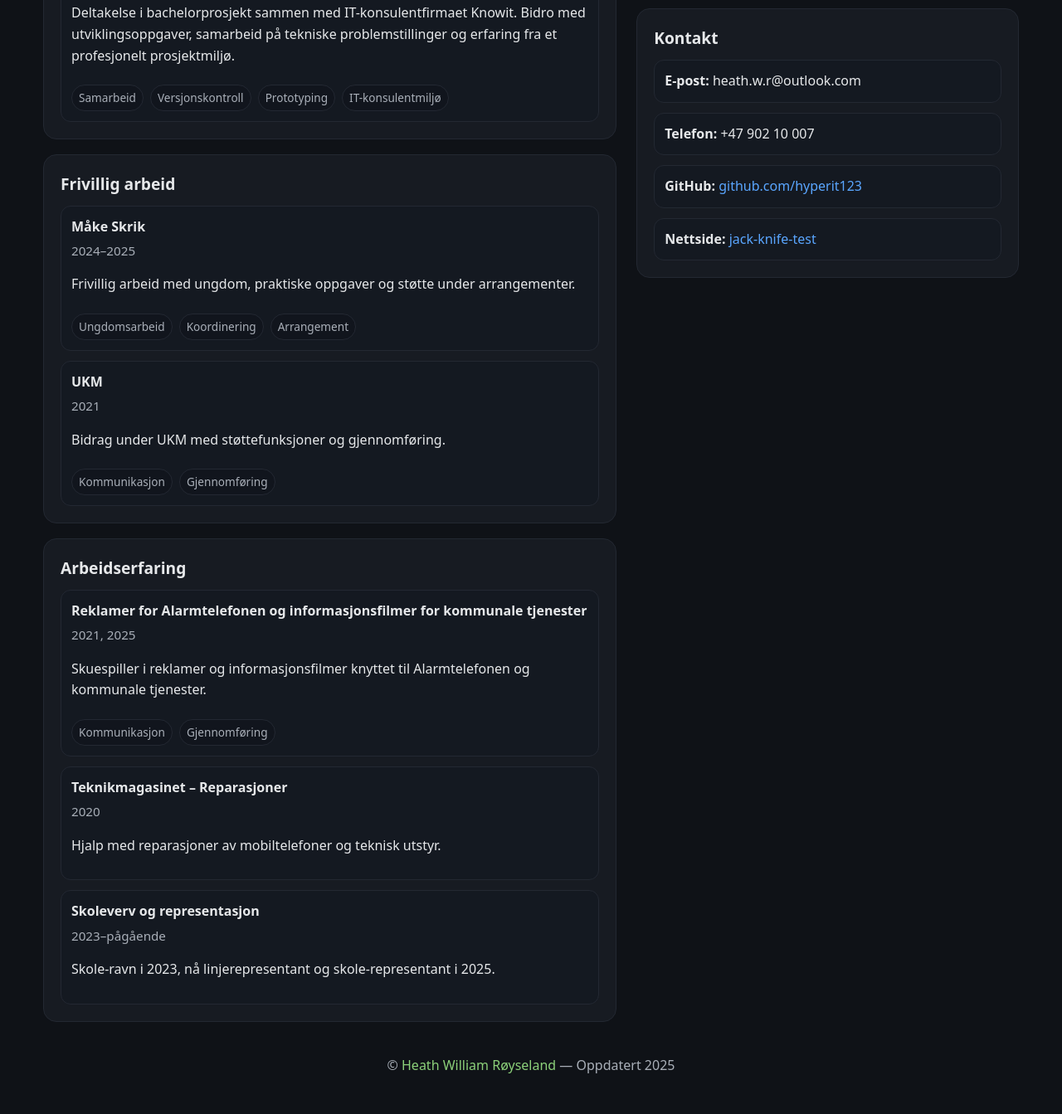
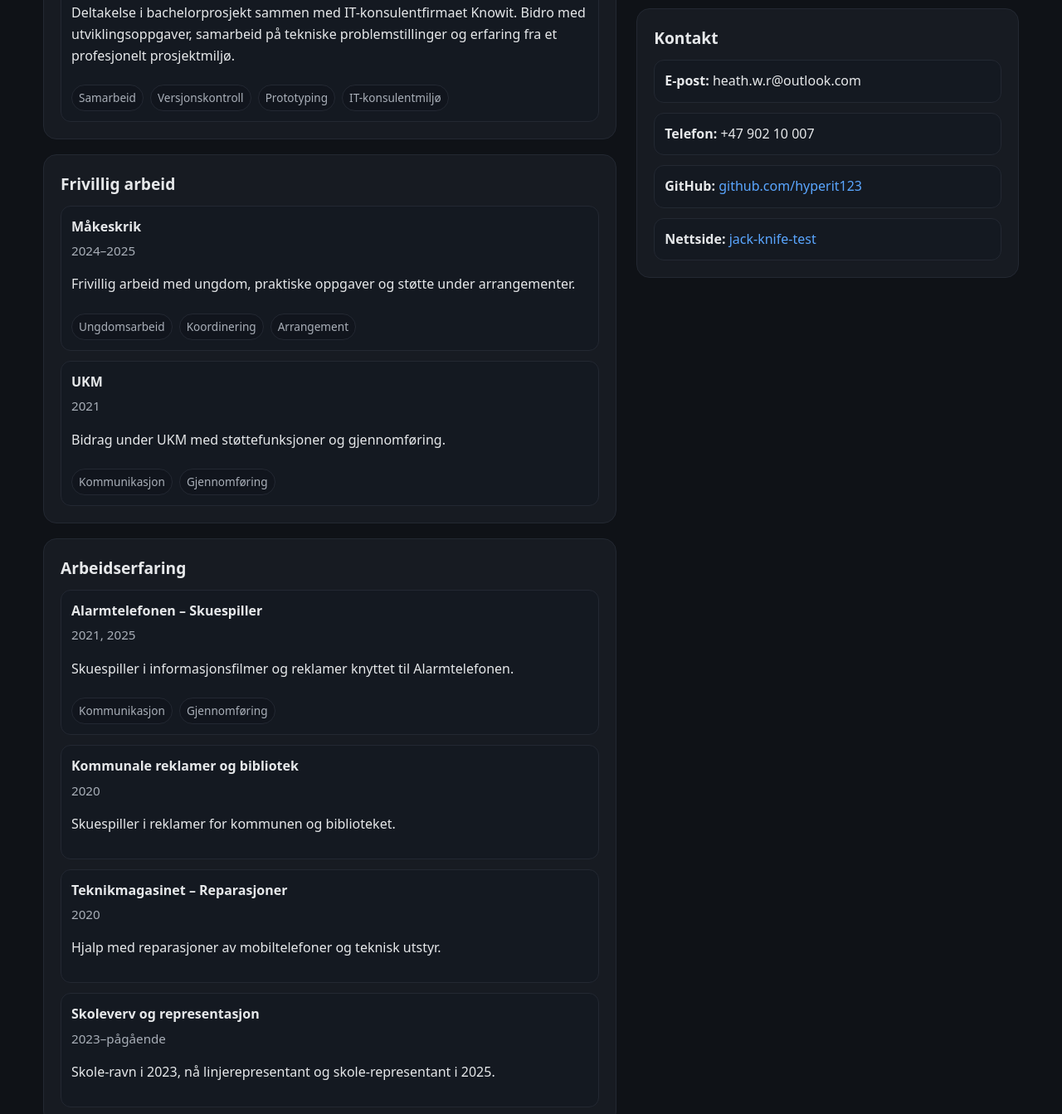
Before and after one commit to hyperit123/cv, a plain HTML site: page index.html in a window 1280 px wide. Shown: the part 1014-2357 px from the top of the page at 83% size. Drawn offline with Linux system fonts and the light colour scheme.

Commit message:
Update contact info and correct content in index.html
Uncommented the LinkedIn link, updated the website URL, and fixed typos in 'Måkeskrik'. Revised and expanded work experience entries for clarity and accuracy.

```diff
--- a/index.html
+++ b/index.html
@@ -178,9 +178,9 @@
       <div class="contact" aria-label="Kontaktinformasjon">
         <span class="tag">Kristiansand, Agder</span>
         <a class="tag" href="mailto:heath.w.r@outlook.com">E-post</a>
-        <!-- <a class="tag" href="https://linkedin.com/in/brukernavn">LinkedIn</a> -->
+        <a class="tag" href="https://linkedin.com/in/brukernavn">LinkedIn</a>
         <a class="tag" href="https://github.com/hyperit123">GitHub</a>
-        <a class="tag" href="https://jack-knife-test.netlify.app/">Nettside</a>
+        <a class="tag" href="https://dittdomene.no">Nettside</a>
       </div>
     </header>
 
@@ -190,7 +190,7 @@
           <h2>Om meg</h2>
           <p>
             Jeg er en utviklingsorientert person med langvarig interesse for koding og teknologi.
-            Gjennom frivillig arbeid, blant annet ved Måke Skrik og UKM, har jeg fått erfaring med
+            Gjennom frivillig arbeid, blant annet ved Måkeskrik og UKM, har jeg fått erfaring med
             ungdomsarbeid, koordinering og kommunikasjon. Jeg har også deltatt i prosjekter ved
             Universitetet i Agder i samarbeid med IT-konsulentfirmaet Knowit, der jeg bidro i et
             bachelorprosjekt med fokus på utviklingsoppgaver og samarbeid i et profesjonelt miljø.
@@ -202,8 +202,6 @@
             aktivt i studier, samarbeid og teknisk dokumentasjon.
           </p>
         </section>
-
-
 
         <section>
           <h2>Prosjekter</h2>
@@ -227,7 +225,7 @@
           <h2>Frivillig arbeid</h2>
           <ul class="list">
             <li class="item">
-              <p class="item-title">Måke Skrik</p>
+              <p class="item-title">Måkeskrik</p>
               <p class="item-meta">2024–2025</p>
               <p>Frivillig arbeid med ungdom, praktiske oppgaver og støtte under arrangementer.</p>
               <span class="pill">Ungdomsarbeid</span><span class="pill">Koordinering</span><span class="pill">Arrangement</span>
@@ -245,10 +243,15 @@
           <h2>Arbeidserfaring</h2>
           <ul class="list">
             <li class="item">
-              <p class="item-title">Reklamer for Alarmtelefonen og informasjonsfilmer for kommunale tjenester</p>
+              <p class="item-title">Alarmtelefonen – Skuespiller</p>
               <p class="item-meta">2021, 2025</p>
-              <p>Skuespiller i reklamer og informasjonsfilmer knyttet til Alarmtelefonen og kommunale tjenester.</p>
+              <p>Skuespiller i informasjonsfilmer og reklamer knyttet til Alarmtelefonen.</p>
               <span class="pill">Kommunikasjon</span><span class="pill">Gjennomføring</span>
+            </li>
+            <li class="item">
+              <p class="item-title">Kommunale reklamer og bibliotek</p>
+              <p class="item-meta">2020</p>
+              <p>Skuespiller i reklamer for kommunen og biblioteket.</p>
             </li>
             <li class="item">
               <p class="item-title">Teknikmagasinet – Reparasjoner</p>
```
